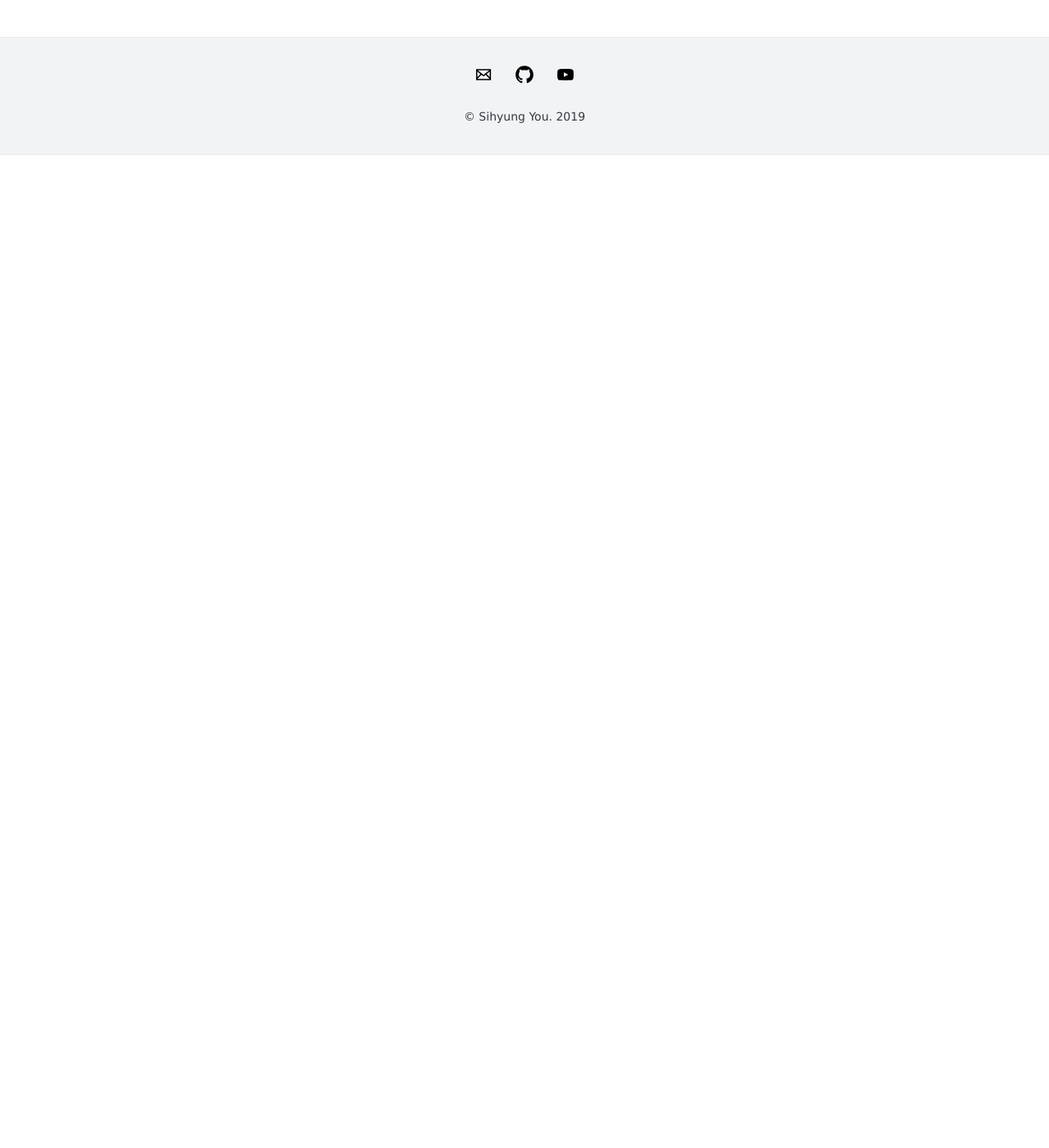
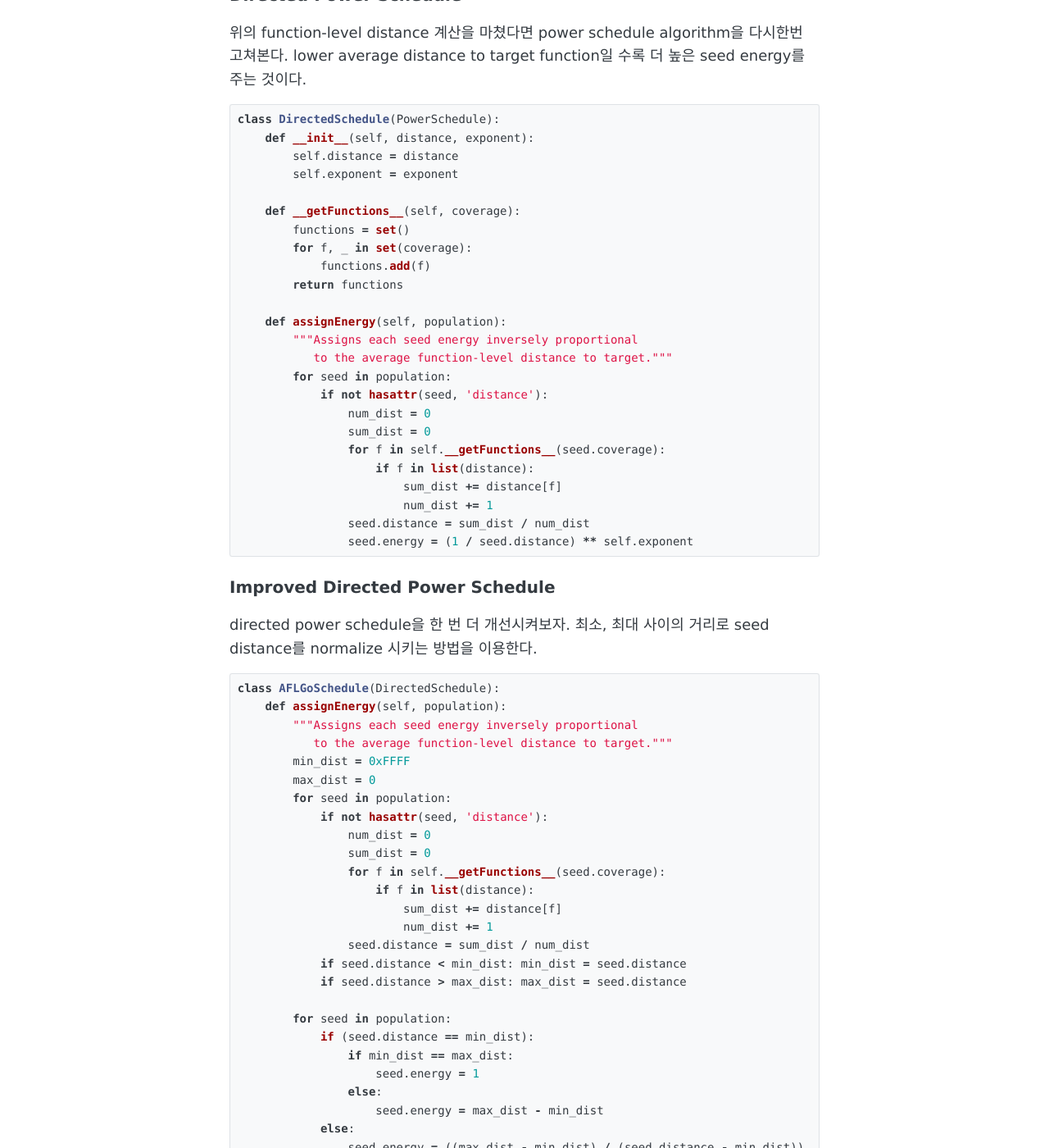
Before and after one commit to sihyungyou/sihyungyou.github.io, a Jekyll site: the page built from _posts/2019-07-24-fuzzingbook-ch2-4-2.md, in a window 1280 px wide and 1400 px high, scrolled down 2669 px. Shown: the whole window at 82% size. Built offline with Jekyll 4.4.1, drawn with Linux system fonts in a browser that asks for light colours; before the commit the page ends 2858 px from its top, so only the background shows below that; some of the changed text lies outside the part shown.

Commit message:
fixed ch2-4-2

```diff
--- a/_posts/2019-07-24-fuzzingbook-ch2-4-2.md
+++ b/_posts/2019-07-24-fuzzingbook-ch2-4-2.md
@@ -87,4 +87,71 @@ Out of 888 seeds,
 ~~~
 
 ### Computing Function-Level Distance
-static call graph를 이용하면 함수 f와 타겟 t사이의 거리를 계산할 수 있다. 그리고 그것을 기반으로 call graph에 상응하는 function을 찾아야 한다.
+(이 부분 아직 이해 부족크..)
+static call graph를 이용하면 함수 f와 타겟 t사이의 거리를 계산할 수 있다. 그리고 그것을 기반으로 call graph에 상응하는 function을 찾아야 한다. distance dictionary는 각 function과 target까지의 거리 정보를 담고 있다. 만약 target 까지 길이 없다면 최댓값으로 거리를 조정한다.
+
+### Directed Power Schedule
+위의 function-level distance 계산을 마쳤다면 power schedule algorithm을 다시한번 고쳐본다. lower average distance to target function일 수록 더 높은 seed energy를 주는 것이다.
+~~~python
+class DirectedSchedule(PowerSchedule):
+    def __init__(self, distance, exponent):
+        self.distance = distance
+        self.exponent = exponent
+
+    def __getFunctions__(self, coverage):
+        functions = set()
+        for f, _ in set(coverage):
+            functions.add(f)
+        return functions
+
+    def assignEnergy(self, population):
+        """Assigns each seed energy inversely proportional
+           to the average function-level distance to target."""
+        for seed in population:
+            if not hasattr(seed, 'distance'):
+                num_dist = 0
+                sum_dist = 0
+                for f in self.__getFunctions__(seed.coverage):
+                    if f in list(distance):
+                        sum_dist += distance[f]
+                        num_dist += 1
+                seed.distance = sum_dist / num_dist
+                seed.energy = (1 / seed.distance) ** self.exponent
+~~~
+
+### Improved Directed Power Schedule
+directed power schedule을 한 번 더 개선시켜보자. 최소, 최대 사이의 거리로 seed distance를 normalize 시키는 방법을 이용한다.
+~~~python
+class AFLGoSchedule(DirectedSchedule):
+    def assignEnergy(self, population):
+        """Assigns each seed energy inversely proportional
+           to the average function-level distance to target."""
+        min_dist = 0xFFFF
+        max_dist = 0
+        for seed in population:
+            if not hasattr(seed, 'distance'):
+                num_dist = 0
+                sum_dist = 0
+                for f in self.__getFunctions__(seed.coverage):
+                    if f in list(distance):
+                        sum_dist += distance[f]
+                        num_dist += 1
+                seed.distance = sum_dist / num_dist
+            if seed.distance < min_dist: min_dist = seed.distance
+            if seed.distance > max_dist: max_dist = seed.distance
+
+        for seed in population:
+            if (seed.distance == min_dist):
+                if min_dist == max_dist:
+                    seed.energy = 1
+                else:
+                    seed.energy = max_dist - min_dist
+            else:
+                seed.energy = ((max_dist - min_dist) / (seed.distance - min_dist))
+~~~
+
+### 배운 점
+- blackbox mutation-based fuzzer는 mutator와 power schedule 개념을 합쳐서 population으로부터 입력값을 랜덤하게 선택해와 mutation을 적용한다.
+- greybox mutation-based fuzzer는 coverage information을 활용하는데, seed population에 coverage를 증가시키는 입력값을 더해가는 방식으로 작동한다.
+- boosted greybox fuzzer는 더 많은 coverage를 약속하는 seed에게 더 많은 energy를 주는 power schedule algorithm을 사용한다. 더 많은 coverage란 unusual paths를 더 많이 학습하는 코드를 의미한다.
+- directed greybox fuzzer는 unusual path 보다는 target 까지 더 가까운 함수를 제공하는 seed에게 더 많은 energy를 준다.
```
